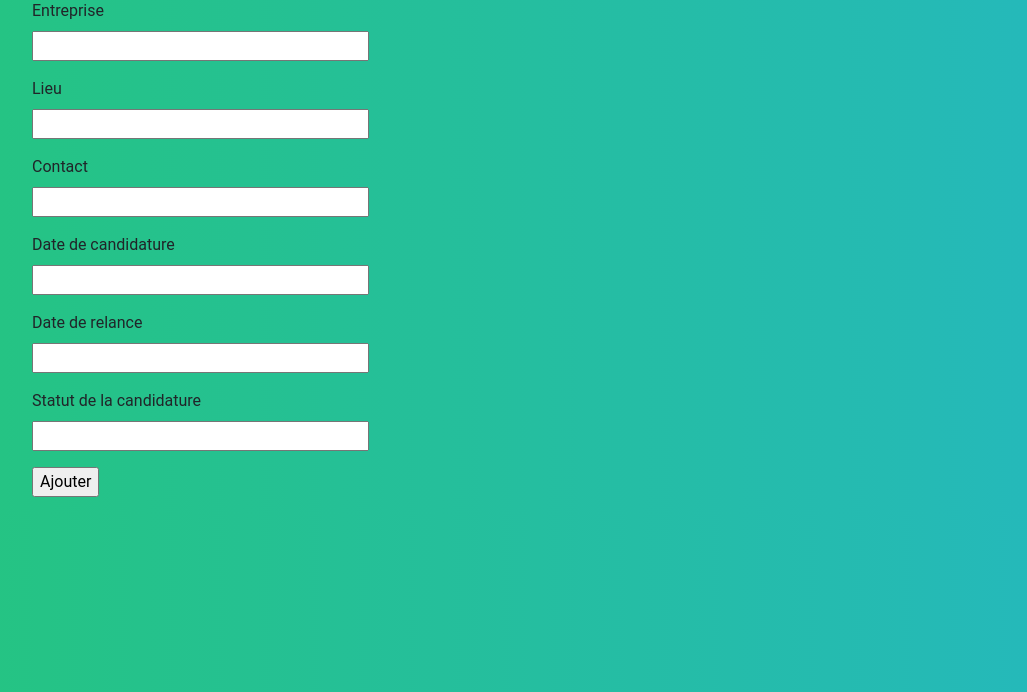
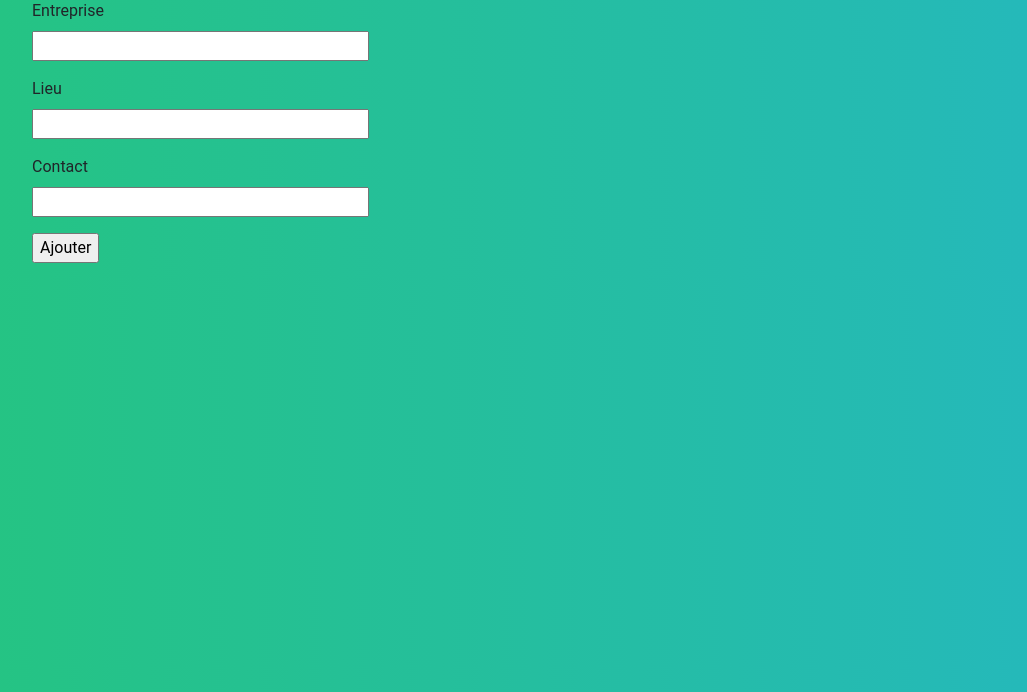
Before and after one commit to yayahamour/candi-app, a Flask app: page /formulaire in a window 1280 px wide. Shown: the part 108-800 px from the top of the page, without its empty margins (53-1080 px from the left). Run offline with Flask 2, Linux system fonts and the light colour scheme; some libraries are stand-ins or nearby versions.

Commit message:
formulaire

```diff
--- a/website/templates/form_add.html
+++ b/website/templates/form_add.html
@@ -26,29 +26,6 @@
             {% endfor %}
         </p>
 
-            <p>
-            {{ form_add.date.label }}<br>
-            {{ form_add.date(size=32) }}<br>
-            {% for error in form_add.date.errors %}
-            <span style="color: red;">[{{ error }}]</span>
-            {% endfor %}
-        </p>
-        <p>
-            {{ form_add.date_de_relance.label }}<br>
-            {{ form_add.date_de_relance(size=32) }}<br>
-            {% for error in form_add.date_de_relance.errors %}
-            <span style="color: red;">[{{ error }}]</span>
-            {% endfor %}
-        </p>
-        <p>
-            {{ form_add.statut.label }}<br>
-            {{ form_add.statut(size=32) }}<br>
-            {% for error in form_add.statut.errors %}
-            <span style="color: red;">[{{ error }}]</span>
-            {% endfor %}
-        </p>
-
-
         <p>{{ form_add.submit() }}</p>
     </form>
 {% endblock %}
```
Also changed, not shown: website/users.py (+5 -6 lines).
